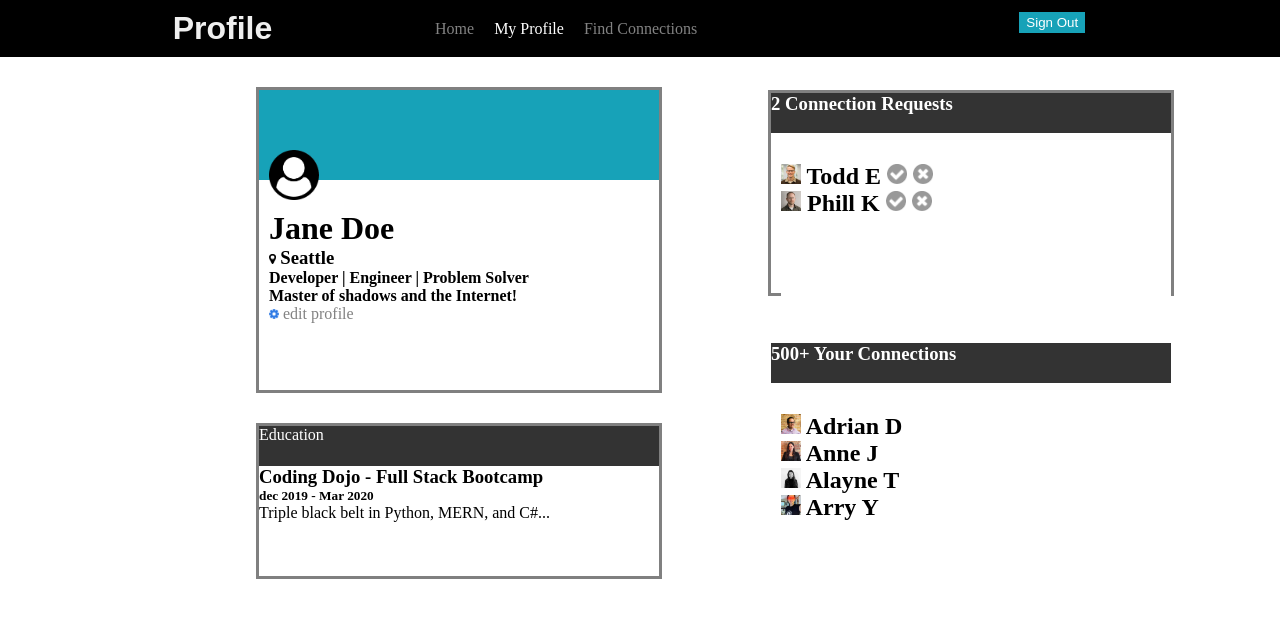
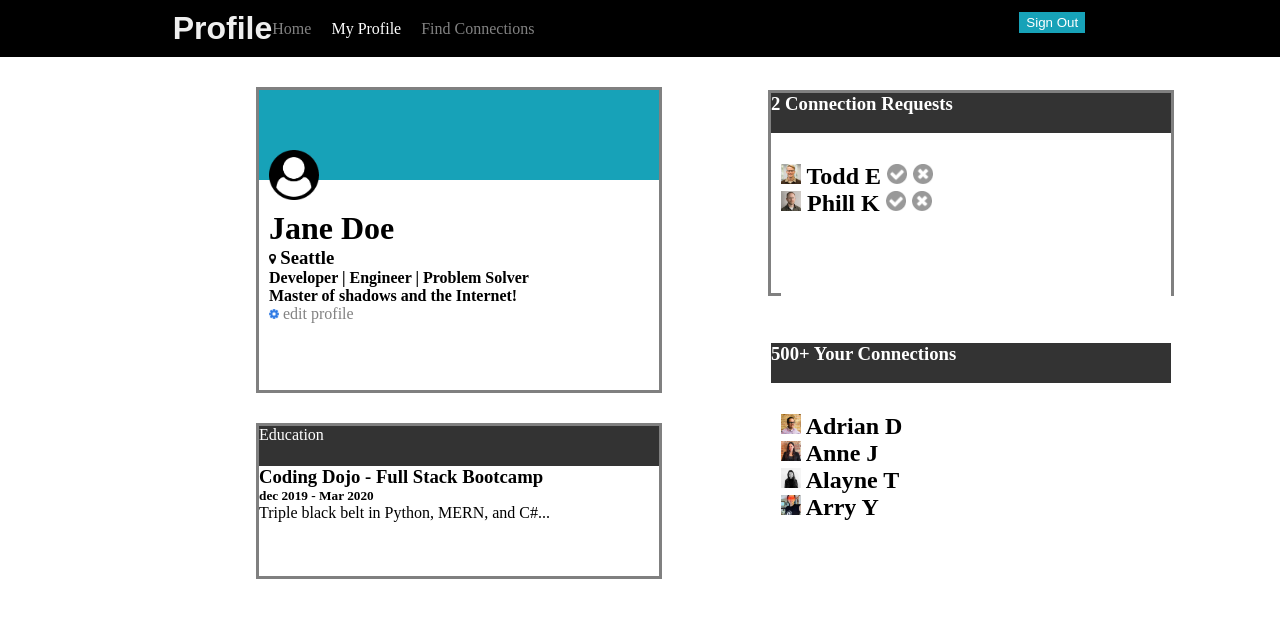
Before and after one commit to jabranebenhadjmessaoud/Web_Fundamentals, a plain HTML site: page Week_1/Day_4/Core/Profile page/index.html in a window 1280 px wide. Drawn offline with Linux system fonts and the light colour scheme.

Commit message:
changing positions in nav bar profile page

```diff
--- a/Week_1/Day_4/Core/Profile page/index.html
+++ b/Week_1/Day_4/Core/Profile page/index.html
@@ -9,12 +9,14 @@
 <body>
 
 <div class="nav">
+    <div class="navbox1">
     <h1 class="nav-title">Profile</h1>
     <ul class="nav-links">
 
         <li><a href="#">Home</a></li>
     	<li><a href="#" class="active">My Profile</a></li>
     	<li><a href="#">Find Connections</a></li>
+    </div>
         <li><button class="btn">Sign Out</button></li>
     </ul>
 </div>
--- a/Week_1/Day_4/Core/Profile page/style.css
+++ b/Week_1/Day_4/Core/Profile page/style.css
@@ -125,3 +125,7 @@ a{
 .box4{
 
 }
+.navbox1{
+    display: flex;
+    justify-content: space-between;
+}
```
